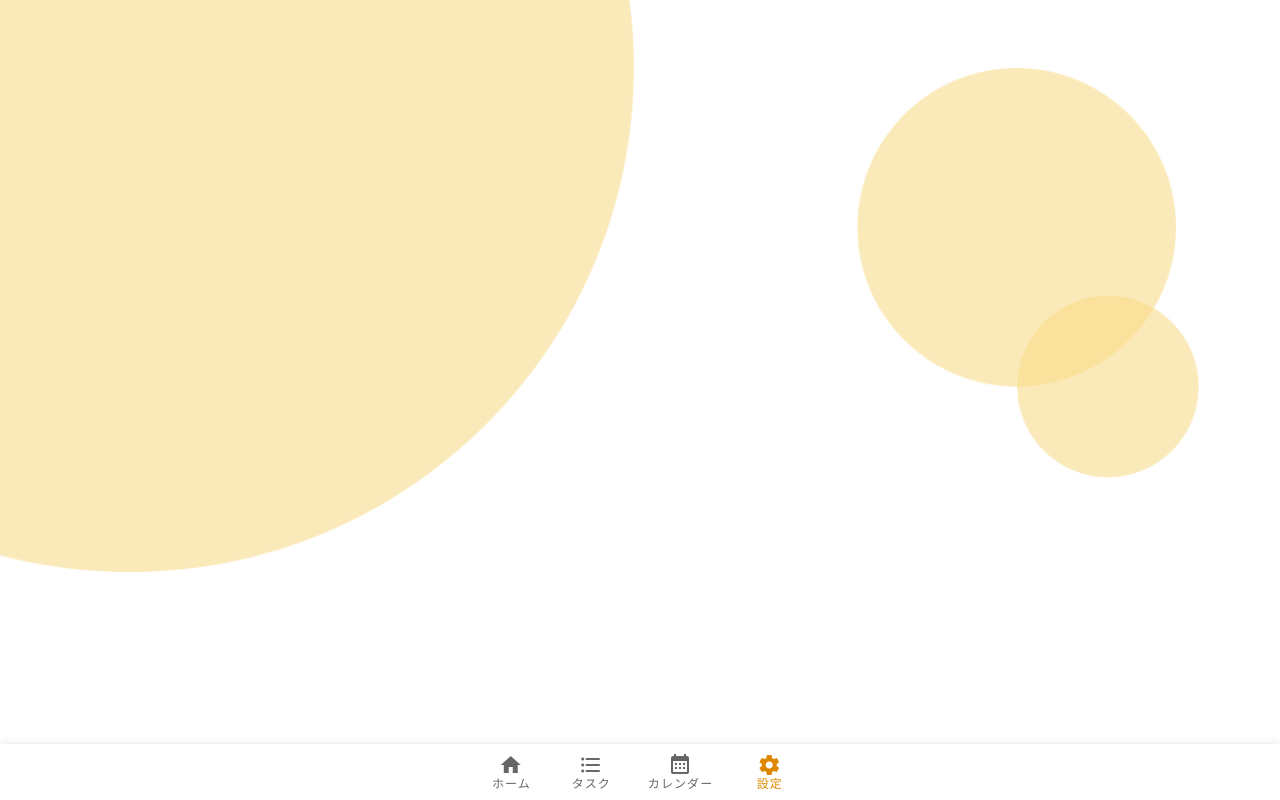
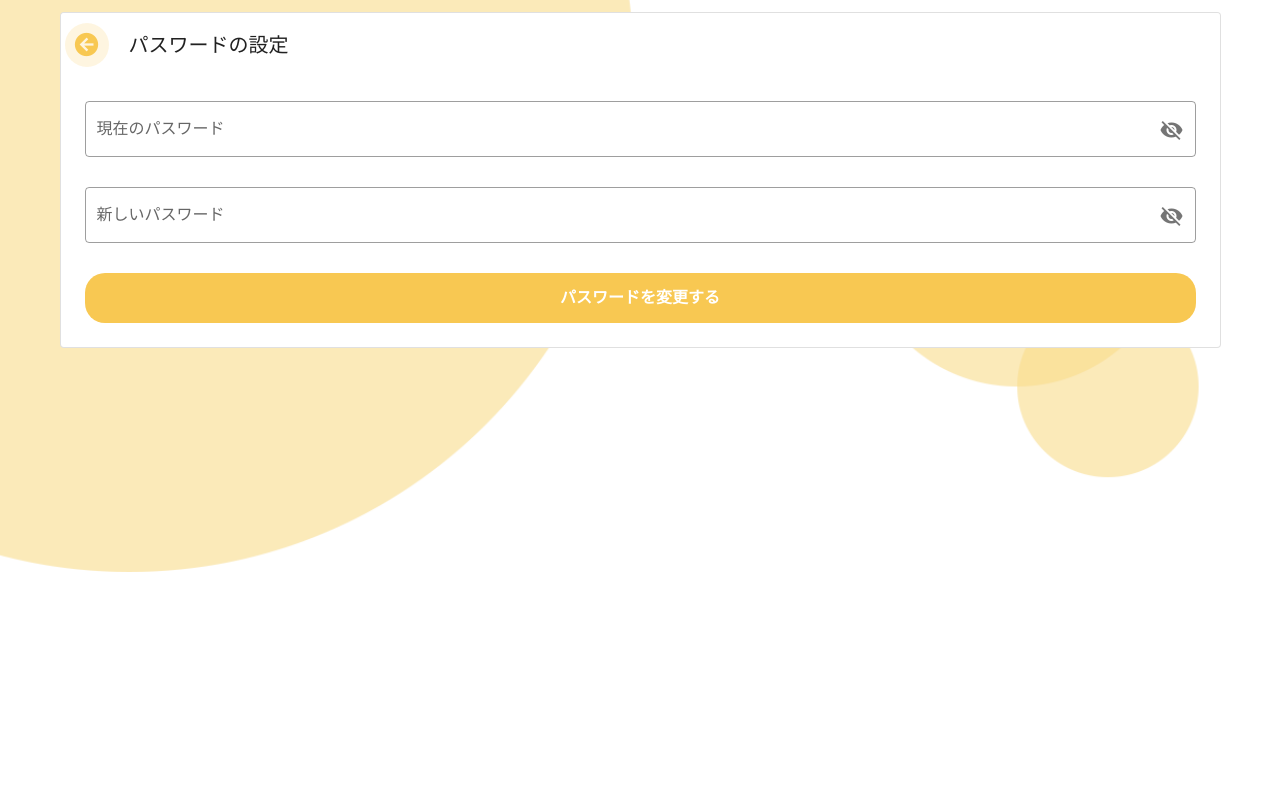
Before and after one commit to Ry0xi/a02, a Nuxt app in the folder frontend/: page /setting/password in a window 1280 px wide. Before the commit this address had no page. Built offline with nearby package versions, Linux system fonts and the light colour scheme.

Commit message:
[f-add]パスワード変更ページの追加

```diff
--- /dev/null
+++ b/frontend/pages/setting/password.vue
@@ -0,0 +1,66 @@
+<template>
+  <div>
+    <v-form ref="passwordForm">
+      <UserFormPassword
+        v-model="user.password"
+        noIcon
+        noValidation
+        label="現在のパスワード"
+      />
+
+      <UserFormPassword
+        v-model="user.newpassword"
+        noIcon
+        label="新しいパスワード"
+      />
+
+      <ErrorMessage :message="message" />
+
+      <Btn @click="updatePassword">パスワードを変更する</Btn>
+    </v-form>
+  </div>
+</template>
+
+<script>
+export default {
+  layout: 'setting',
+  data() {
+    return {
+      header: {
+        title: 'パスワードの設定',
+        backUrl: '/setting',
+      },
+      user: {
+        password: '',
+        newpassword: '',
+      },
+      message: null,
+    }
+  },
+  mounted() {
+    this.updateHeader()
+  },
+  methods: {
+    updateHeader() {
+      // タイトルとして使いたい情報を渡す
+      this.$nuxt.$emit('updateHeader', this.header)
+    },
+    // パスワードの更新
+    updatePassword() {
+      this.messages = []
+      if (this.$refs.passwordForm.validate()) {
+        console.log('送信')
+        this.$axios
+          .put('/api/setting/reset_password', this.user)
+          .then(() => {
+            console.log('更新')
+            this.$router.push('/setting')
+          })
+          .catch((error) => {
+            this.message = '更新できませんでした'
+          })
+      }
+    },
+  },
+}
+</script>
```
